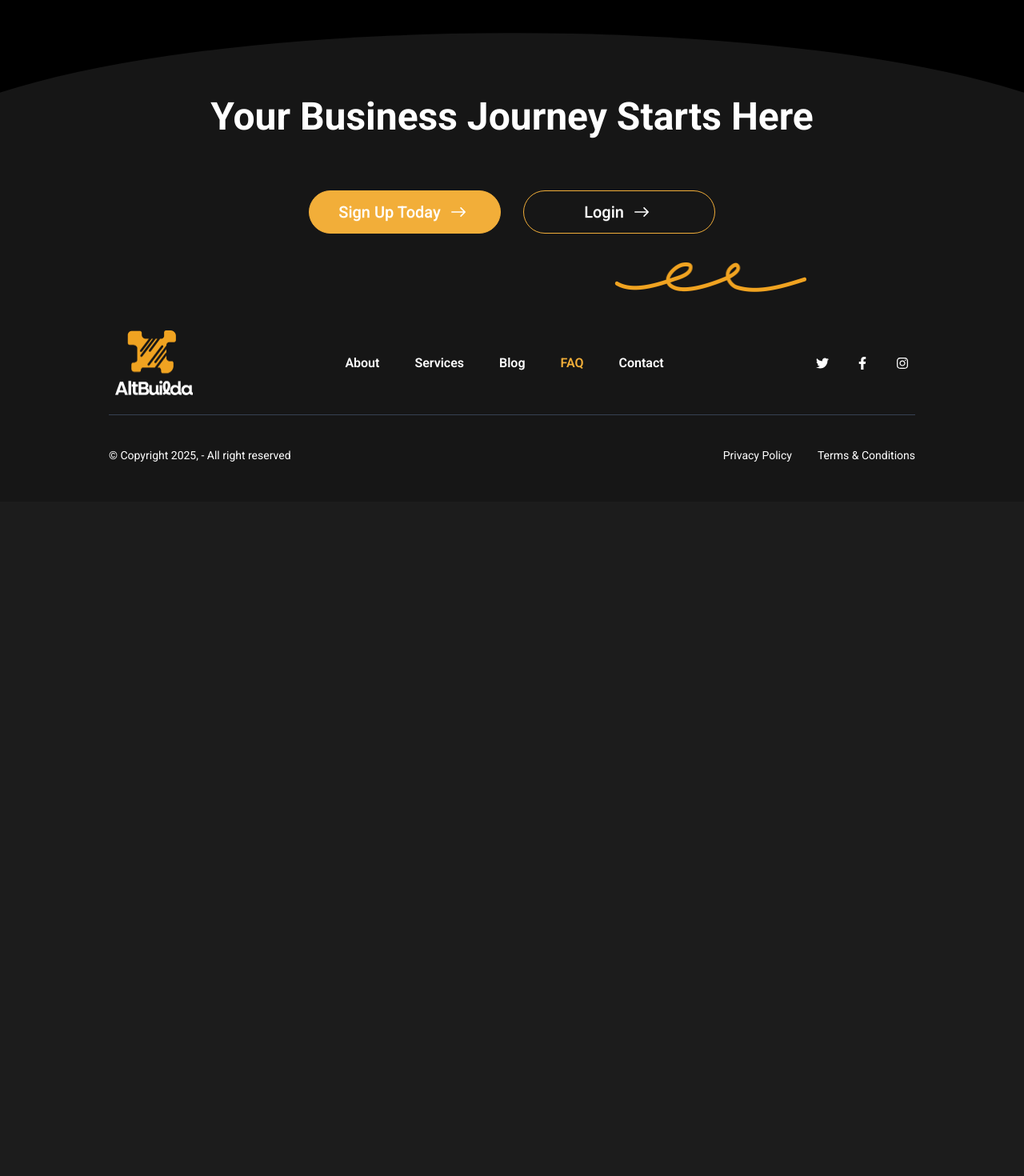
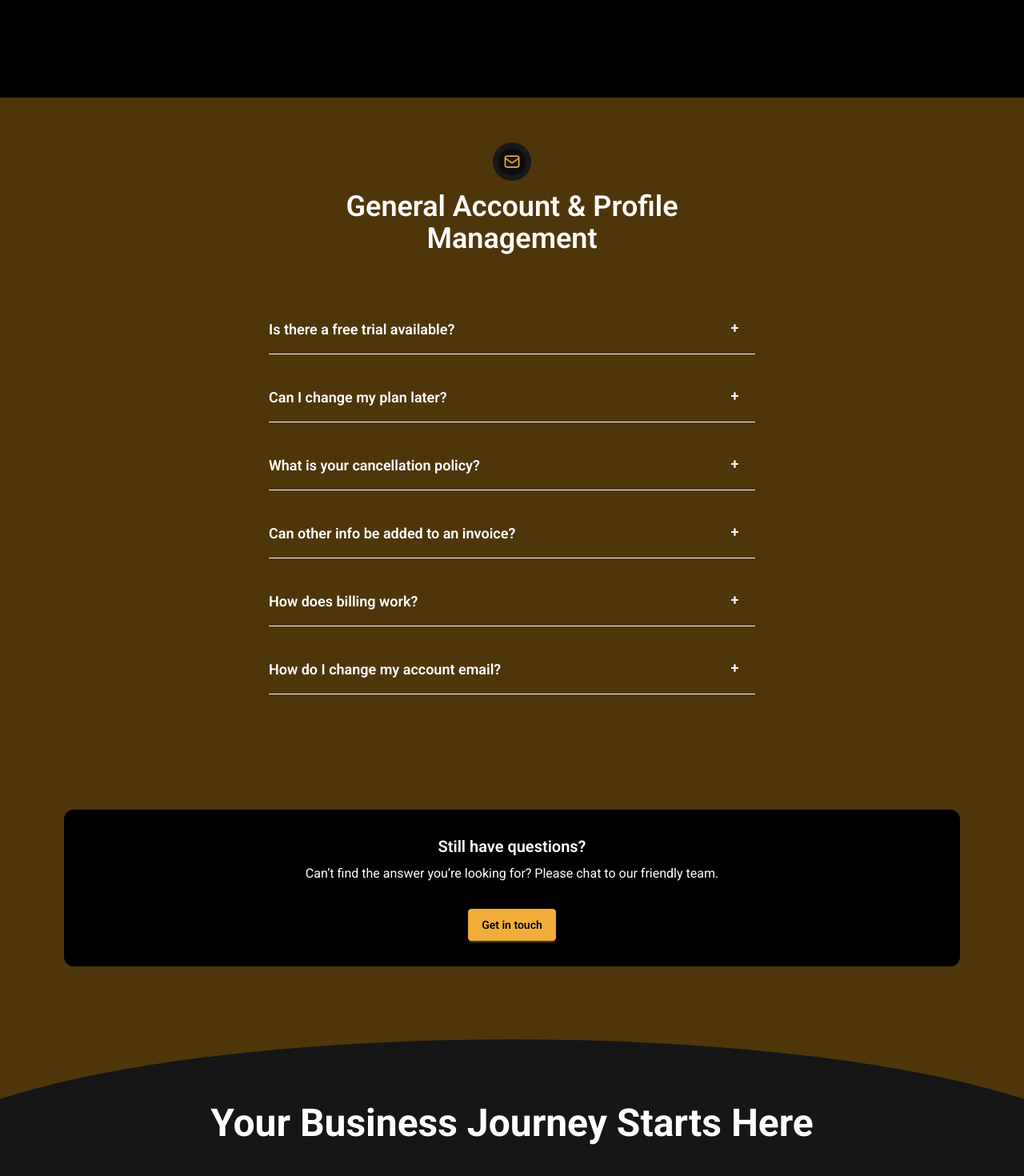
Before and after one commit to liljdot/AltBuilda-Website-React, a React (Vite) app: page /faq in a window 1280 px wide. Shown: the part 840-2310 px from the top of the page at 80% size. Before the commit the page ends 1467 px from the top, so only its background shows below. Built offline with nearby package versions, Linux system fonts and the light colour scheme.

Commit message:
Add SelectedGroupSection component to display FAQs for the selected group

```diff
--- a/src/pages/FAQ/FAQGroupSection.tsx
+++ b/src/pages/FAQ/FAQGroupSection.tsx
@@ -1,5 +1,4 @@
 import { FaRegQuestionCircle } from "react-icons/fa"
-import messageIconDark from "../../assets/message-icon-dark.png"
 import { FAQGroup } from "../../data/FAQ"
 import useThemeContext from "../../hooks/useThemeContext"
 
--- /dev/null
+++ b/src/pages/FAQ/SelectedGroupSection.tsx
@@ -0,0 +1,56 @@
+import { FaRegQuestionCircle } from "react-icons/fa"
+import { FAQGroup } from "../../data/FAQ"
+import useThemeContext from "../../hooks/useThemeContext"
+import { FAQ } from "../../types"
+import { Link } from "react-router-dom"
+
+interface Props {
+    selectedGroup: FAQGroup
+}
+
+const AccordionItem: React.FC<{ FAQ: FAQ }> = ({ FAQ }) => {
+
+    return (
+        <div className="collapse collapse-plus border-b rounded-none text-secondary border-secondary px-0">
+            <input type="radio" name="FAQs" />
+            <div className="collapse-title font-semibold text-lg px-0">{FAQ.question}</div>
+            <div className="collapse-content text-[1rem] px-0">{FAQ.answer}</div>
+        </div>
+    )
+}
+
+const SelectedGroupSection: React.FC<Props> = ({ selectedGroup }) => {
+    const { theme } = useThemeContext()
+
+    return (
+        <>
+            <section className="bg-warning flex flex-col items-center pt-14 px-20 pb-43">
+                <div className="flex flex-col gap-3 max-w-112 items-center">
+                    <figure className="size-12">
+                        {selectedGroup.icons ? <img src={theme == "dark" ? selectedGroup.icons.dark : selectedGroup.icons.light} alt="icon" className="size-full" /> : <FaRegQuestionCircle className="size-full text-primary" />}
+                    </figure>
+
+                    <h3 className="text-4xl text-center text-secondary font-semibold">{selectedGroup.name}</h3>
+                </div>
+
+                {/* accordion container*/}
+                <div className="w-full flex flex-col gap-6 px-64 mt-16">
+                    {selectedGroup.FAQs.map(faq => <AccordionItem FAQ={faq}/>)}
+                </div>
+
+                <div className="w-full flex flex-col bg-neutral gap-8 p-8 mt-36 rounded-xl">
+                    <div className="flex flex-col gap-2 items-center text-center text-secondary">
+                        <h6 className="text-xl font-semibold">Still have questions?</h6>
+                        <h6>Can’t find the answer you’re looking for? Please chat to our friendly team.</h6>
+                    </div>
+
+                    <div className="flex flex-row justify-center">
+                        <Link to={"/contact"} className="btn btn-primary text-neutral">Get in touch</Link>
+                    </div>
+                </div>
+            </section>
+        </>
+    )
+}
+
+export default SelectedGroupSection;
--- a/src/pages/FAQ/index.tsx
+++ b/src/pages/FAQ/index.tsx
@@ -1,8 +1,12 @@
-import { FAQGroups } from "../../data/FAQ"
+import { useState } from "react"
+import { FAQGroup, FAQGroups } from "../../data/FAQ"
 import FAQBanner from "./FAQBanner"
 import FAQGroupSection from "./FAQGroupSection"
+import SelectedGroupSection from "./SelectedGroupSection"
 
 const FAQ: React.FC = () => {
+    const [selectedFAQGroup, setSelectedFAQGroup] = useState<FAQGroup>(FAQGroups[0])
+    const [displayedFAQGroups, setDisplayedFAQGroups] = useState<FAQGroup[]>(FAQGroups)
 
     return (
         <>
@@ -10,6 +14,7 @@ const FAQ: React.FC = () => {
                 <div className="max-w-450 mx-auto">
                     <FAQBanner />
                     <FAQGroupSection FAQGroups={FAQGroups} />
+                    <SelectedGroupSection selectedGroup={selectedFAQGroup} />
                 </div>
             </main>
         </>
```
